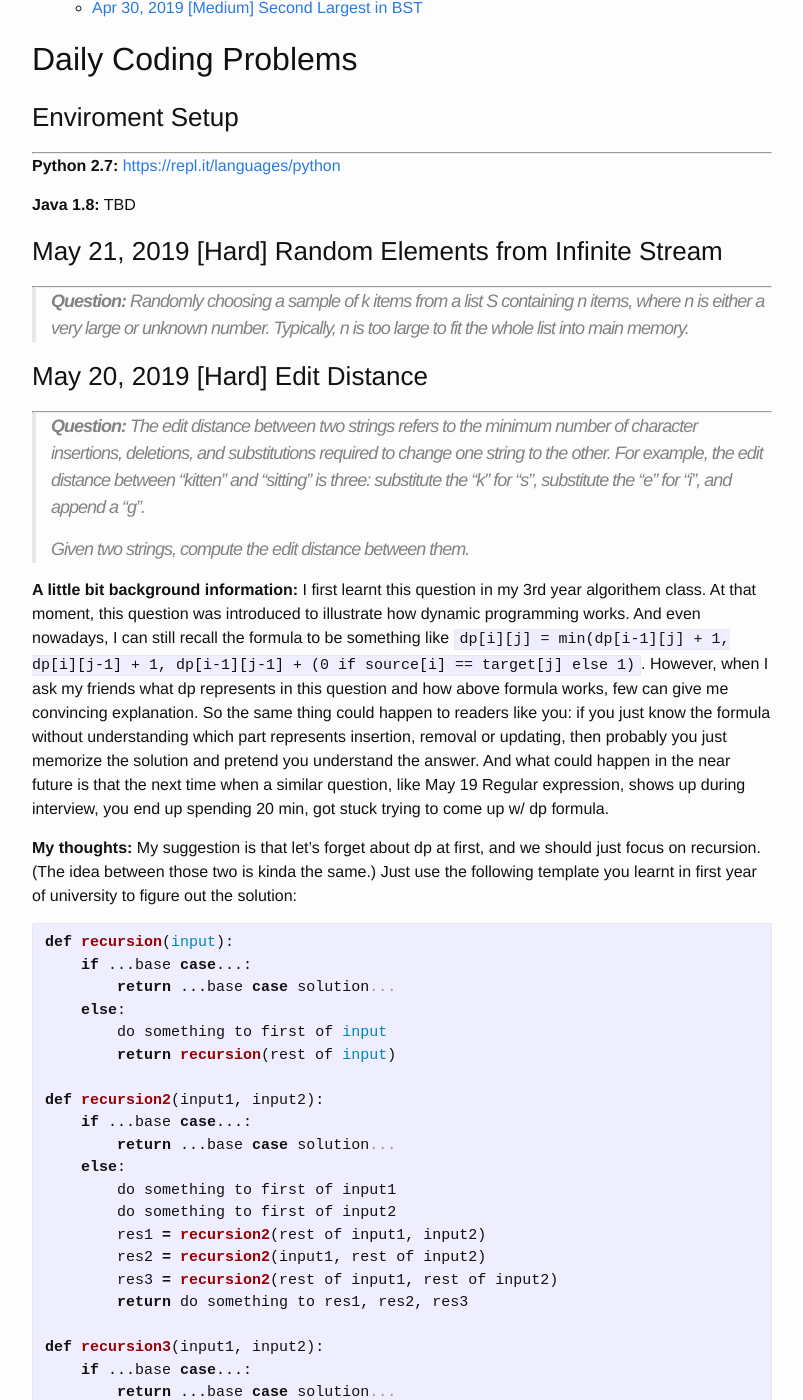
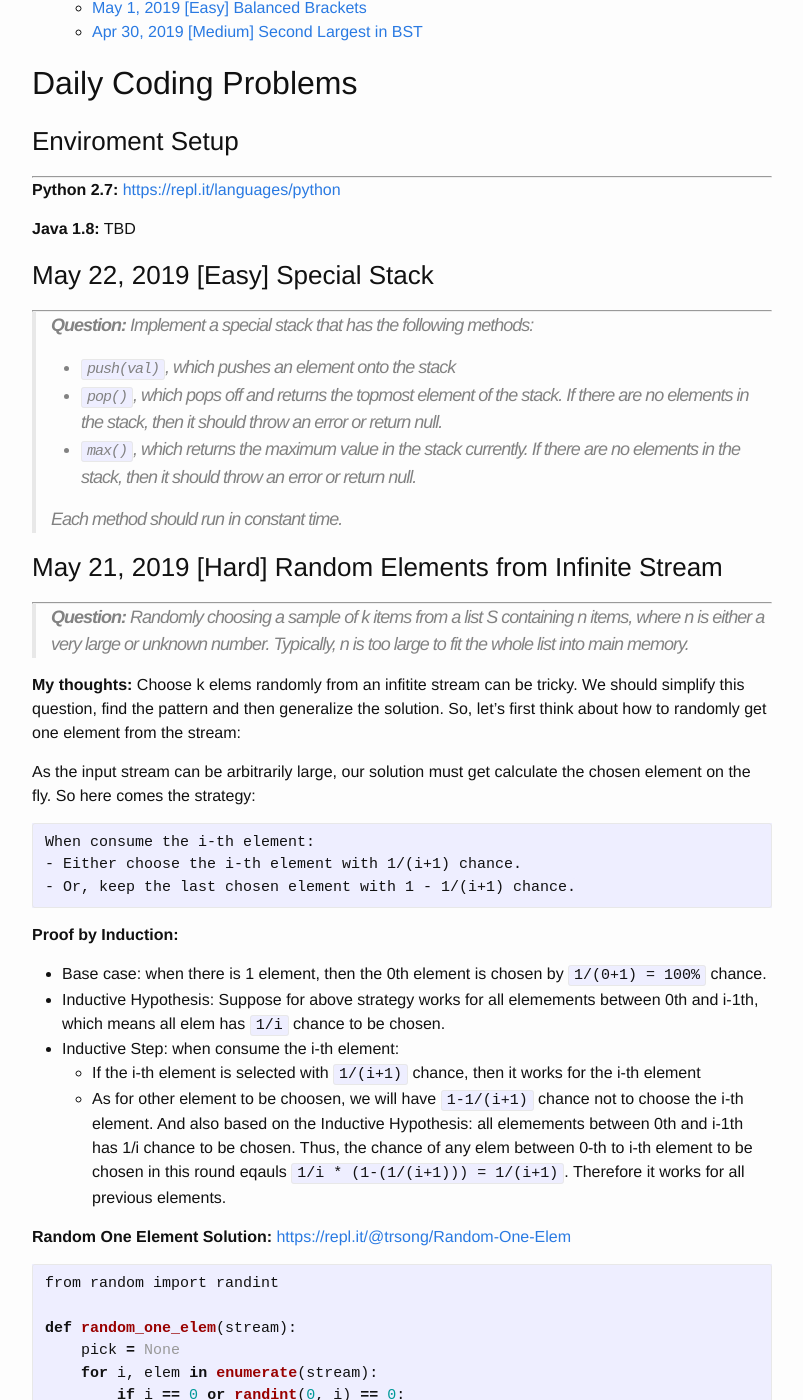
Before and after one commit to trsong/trsong.github.io, a Jekyll site: the page built from _posts/2019-04-30-DailyQuestions.md, in a window 1280 px wide and 1400 px high, scrolled down 756 px. Shown: the whole window, without its empty margins (238-1041 px from the left). Built offline with Jekyll 4.4.1, drawn with Linux system fonts in a browser that asks for light colours; some of the changed text lies outside the part shown.

Commit message:
Add answer to May21 Question

````diff
--- a/_posts/2019-04-30-DailyQuestions.md
+++ b/_posts/2019-04-30-DailyQuestions.md
@@ -92,9 +92,11 @@ One of the player chooses ‘O’ and the other ‘X’ to mark their respective
 >
 > Each operation should run in O(1) time.
 
-### May, 2019 \[Easy\]
----
-> **Question:** Implement a stack that has the following methods:
+-->
+
+### May 22, 2019 \[Easy\] Special Stack
+---
+> **Question:** Implement a special stack that has the following methods:
 >
 > - `push(val)`, which pushes an element onto the stack
 > - `pop()`, which pops off and returns the topmost element of the stack. If there are no elements in the stack, then it should throw an error or return null.
@@ -102,11 +104,106 @@ One of the player chooses ‘O’ and the other ‘X’ to mark their respective
 >
 > Each method should run in constant time.
 
--->
 
 ### May 21, 2019 \[Hard\] Random Elements from Infinite Stream
 ---
 > **Question:** Randomly choosing a sample of k items from a list S containing n items, where n is either a very large or unknown number. Typically, n is too large to fit the whole list into main memory.
+
+**My thoughts:** Choose k elems randomly from an infitite stream can be tricky. We should simplify this question, find the pattern and then generalize the solution. So, let's first think about how to randomly get one element from the stream:
+
+As the input stream can be arbitrarily large, our solution must get calculate the chosen element on the fly. So here comes the strategy:
+
+```
+When consume the i-th element:
+- Either choose the i-th element with 1/(i+1) chance.
+- Or, keep the last chosen element with 1 - 1/(i+1) chance.
+```
+
+**Proof by Induction:**
+- Base case: when there is 1 element, then the 0th element is chosen by `1/(0+1) = 100%` chance.
+- Inductive Hypothesis: Suppose for above strategy works for all elemements between 0th and i-1th, which means all elem has `1/i` chance to be chosen.
+- Inductive Step: when consume the i-th element:
+  - If the i-th element is selected with `1/(i+1)` chance, then it works for the i-th element
+  - As for other element to be choosen, we will have `1-1/(i+1)` chance not to choose the i-th element. And also based on the Inductive Hypothesis: all elemements between 0th and i-1th has 1/i chance to be chosen. Thus, the chance of any elem between 0-th to i-th element to be chosen in this round eqauls `1/i * (1-(1/(i+1))) = 1/(i+1)`. Therefore it works for all previous elements.
+
+**Random One Element Solution:** [https://repl.it/@trsong/Random-One-Elem](https://repl.it/@trsong/Random-One-Elem)
+
+```py
+from random import randint
+
+def random_one_elem(stream):
+    pick = None
+    for i, elem in enumerate(stream):
+        if i == 0 or randint(0, i) == 0:
+            # Has 1/(i+1) chance to pick i-th elem
+            pick = elem
+    return pick
+
+
+def print_distribution(stream, repeat):
+    histogram = {}
+    for _ in xrange(repeat):
+        res = random_one_elem(stream)
+        if res not in histogram:
+            histogram[res] = 0
+        histogram[res] += 1
+    print histogram
+
+
+def main():
+    # Distribution looks like {0: 1003, 1: 1004, 2: 943, 3: 994, 4: 1023, 5: 1019, 6: 1013, 7: 1025, 8: 1005, 9: 971}
+    print_distribution(xrange(10), repeat=10000)
+
+
+if __name__ == '__main__':
+    main()
+```
+
+Ever since for randomly choose 1 element, we keep 1 chosen element during execution, k elements will be kept and we will use the following strategy to keep and kick out elements:
+
+```
+When consume the i-th element:
+- Either choose the i-th element with k/(i+1) chance. (And kick out any of the chosen k element)
+- Or, keep the last chosen elements with 1 - k/(i+1) chance.
+```
+
+Similar to previous proof to show that each element has `1/(i+1)` chance. It can be easily shown that each element has `k/(i+1)` to be chosen. And such strategy is called ***Reservoir Sampling***.
+
+**Random K Elements Solution:** [https://repl.it/@trsong/Random-K-Elem](https://repl.it/@trsong/Random-K-Elem)
+```py
+from random import randint
+
+def random_k_elem(stream, k):
+    pick = [None] * k
+    for i, elem in enumerate(stream):
+        if i < k:
+            pick[i] = elem
+        elif randint(1, i+1) <= k:
+            # The i-th elem has k/(n+1) chance to be picked
+            pick[randint(0, k-1)] = elem
+    return pick
+
+
+def print_distribution(stream, k, repeat):
+    histogram = {}
+    for _ in xrange(repeat):
+        res = random_k_elem(stream, k)
+        for e in res:
+            if e not in histogram:
+                histogram[e] = 0
+            histogram[e] += 1
+    print histogram
+
+
+def main():
+    # Distribution looks like:
+    # {0: 2984, 1: 3008, 2: 3085, 3: 3045, 4: 3075, 5: 3001, 6: 2923, 7: 2913, 8: 2954, 9: 3012}
+    print_distribution(xrange(10), k=3, repeat=10000)
+
+
+if __name__ == '__main__':
+    main()
+```
 
 ### May 20, 2019 \[Hard\] Edit Distance
 ---
````
